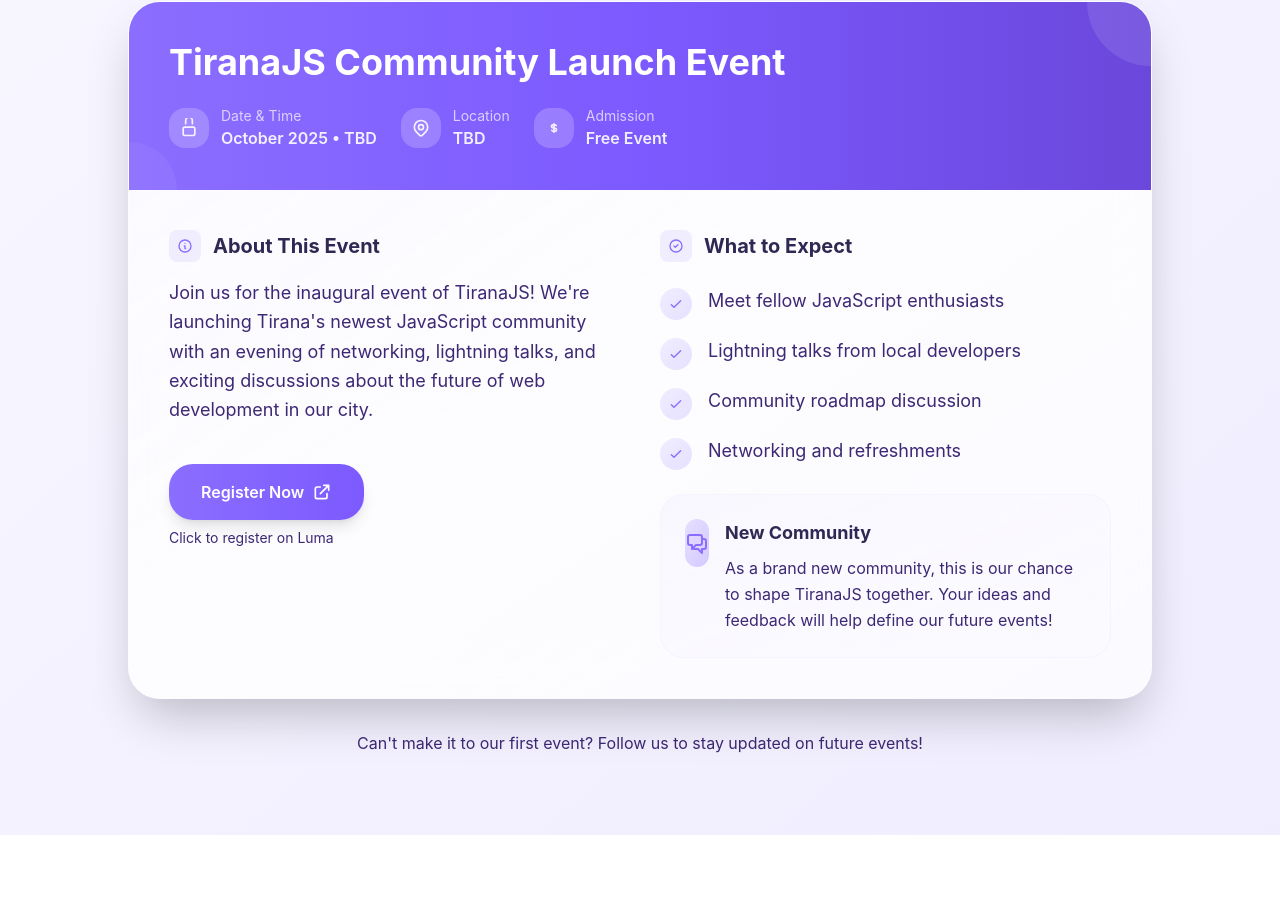
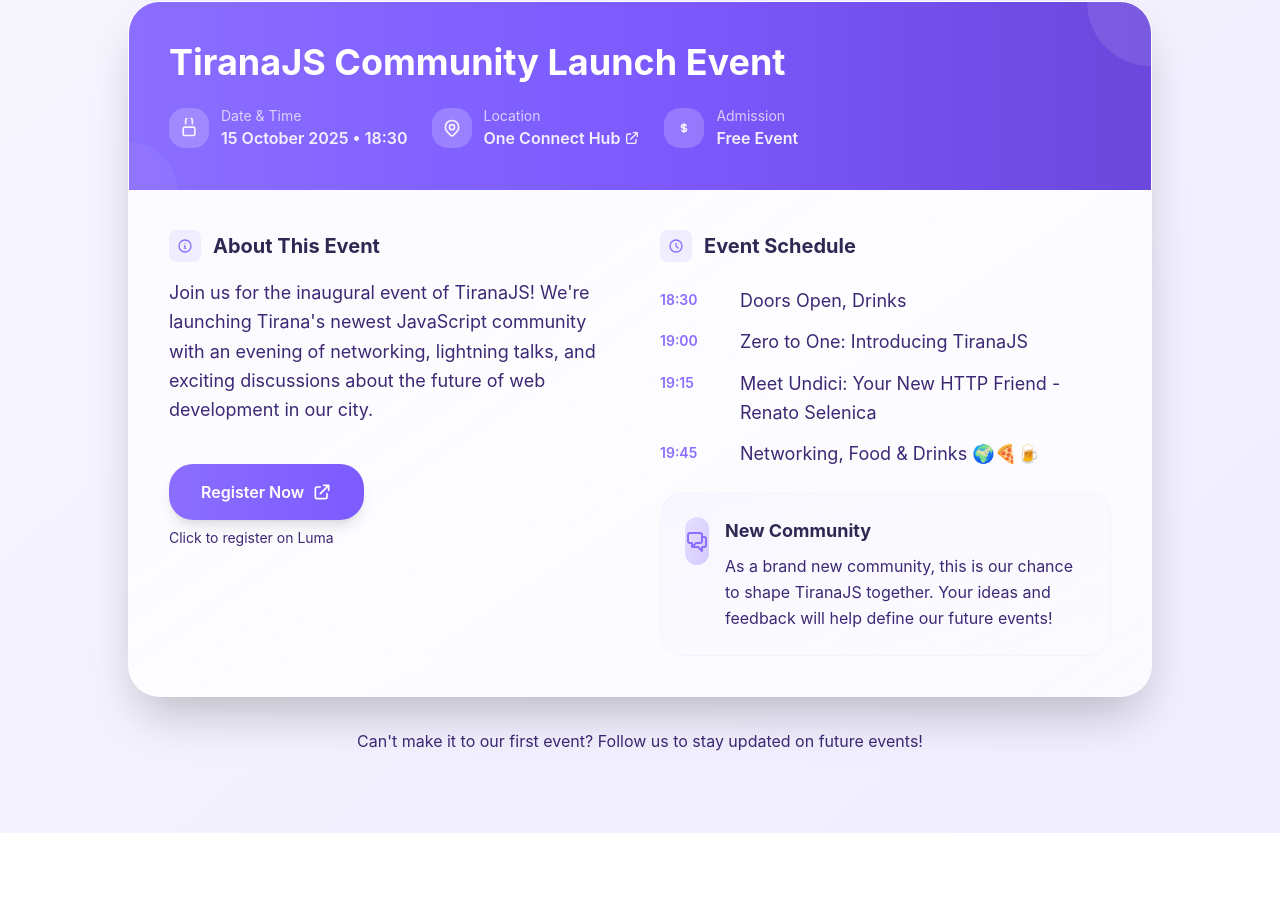
Before and after one commit to TiranaJS/website, a Next.js app: page / in a window 1280 px wide. Shown: the part 1260-2176 px from the top of the page. Built offline with nearby package versions, Linux system fonts and the light colour scheme.

Commit message:
feat: enhance FirstEvent component with detailed event schedule and updated details

```diff
--- a/src/components/FirstEvent.tsx
+++ b/src/components/FirstEvent.tsx
@@ -3,10 +3,16 @@ import React from 'react';
 const FirstEvent: React.FC = () => {
   const eventDetails = {
     title: "TiranaJS Community Launch Event",
-    date: "October 2025",
-    time: "TBD",
-    location: "TBD",
+    date: "15 October 2025",
+    time: "18:30",
+    location: "One Connect Hub",
     description: "Join us for the inaugural event of TiranaJS! We're launching Tirana's newest JavaScript community with an evening of networking, lightning talks, and exciting discussions about the future of web development in our city.",
+    schedule: [
+      { time: "18:30", activity: "Doors Open, Drinks" },
+      { time: "19:00", activity: "Zero to One: Introducing TiranaJS" },
+      { time: "19:15", activity: "Meet Undici: Your New HTTP Friend - Renato Selenica" },
+      { time: "19:45", activity: "Networking, Food & Drinks 🌍🍕🍺" }
+    ],
     highlights: [
       "Meet fellow JavaScript enthusiasts",
       "Lightning talks from local developers",
@@ -76,7 +82,17 @@ const FirstEvent: React.FC = () => {
                           </div>
                           <div>
                             <div className="text-sm text-white/70">Location</div>
-                            <div className="font-semibold">{eventDetails.location}</div>
+                            <a
+                              href="https://maps.app.goo.gl/WD7tLMf8wYkZuYbm8"
+                              target="_blank"
+                              rel="noopener noreferrer"
+                              className="font-semibold hover:text-white transition-colors duration-200 flex items-center group/link"
+                            >
+                              {eventDetails.location}
+                              <svg className="w-4 h-4 ml-1 group-hover/link:translate-x-0.5 transition-transform duration-200" fill="none" stroke="currentColor" viewBox="0 0 24 24">
+                                <path strokeLinecap="round" strokeLinejoin="round" strokeWidth={2} d="M10 6H6a2 2 0 00-2 2v10a2 2 0 002 2h10a2 2 0 002-2v-4M14 4h6m0 0v6m0-6L10 14" />
+                              </svg>
+                            </a>
                           </div>
                         </div>
 
@@ -111,9 +127,10 @@ const FirstEvent: React.FC = () => {
                         </div>
                         About This Event
                       </h4>
-                      <p className="text-dark-secondary leading-relaxed text-lg">
+                      <p className="text-dark-secondary leading-relaxed text-lg mb-6">
                         {eventDetails.description}
                       </p>
+
                     </div>
 
                     {/* CTA Button */}
@@ -135,29 +152,29 @@ const FirstEvent: React.FC = () => {
                     </div>
                   </div>
 
-                  {/* Event Highlights */}
+                  {/* Event Schedule */}
                   <div className="space-y-6">
                     <h4 className="text-xl font-bold text-dark-primary mb-4 flex items-center">
                       <div className="w-8 h-8 bg-primary-100 rounded-lg flex items-center justify-center mr-3">
                         <svg className="w-4 h-4 text-primary-600" fill="none" stroke="currentColor" viewBox="0 0 24 24">
-                          <path strokeLinecap="round" strokeLinejoin="round" strokeWidth={2} d="M9 12l2 2 4-4m6 2a9 9 0 11-18 0 9 9 0 0118 0z" />
+                          <path strokeLinecap="round" strokeLinejoin="round" strokeWidth={2} d="M12 8v4l3 3m6-3a9 9 0 11-18 0 9 9 0 0118 0z" />
                         </svg>
                       </div>
-                      What to Expect
+                      Event Schedule
                     </h4>
 
-                    <ul className="space-y-4">
-                      {eventDetails.highlights.map((highlight, index) => (
-                        <li key={index} className="flex items-start group">
-                          <div className="flex-shrink-0 w-8 h-8 bg-gradient-to-br from-primary-100 to-primary-200 rounded-xl flex items-center justify-center mr-4 mt-0.5 group-hover:scale-110 transition-transform duration-200">
-                            <svg className="w-4 h-4 text-primary-600" fill="none" stroke="currentColor" viewBox="0 0 24 24">
-                              <path strokeLinecap="round" strokeLinejoin="round" strokeWidth={2} d="M5 13l4 4L19 7" />
-                            </svg>
+                    <div className="space-y-3">
+                      {eventDetails.schedule.map((item, index) => (
+                        <div key={index} className="flex items-start">
+                          <div className="flex-shrink-0 w-16 text-sm font-semibold text-primary-600 mr-4 mt-1">
+                            {item.time}
                           </div>
-                          <span className="text-dark-secondary text-lg leading-relaxed">{highlight}</span>
-                        </li>
+                          <div className="flex-1 text-dark-secondary text-lg leading-relaxed">
+                            {item.activity}
+                          </div>
+                        </div>
                       ))}
-                    </ul>
+                    </div>
 
                     {/* Community Note */}
                     <div className="mt-8 p-6 bg-gradient-to-br from-primary-50 to-accent-lavender/30 rounded-2xl border border-primary-100/50">
```
